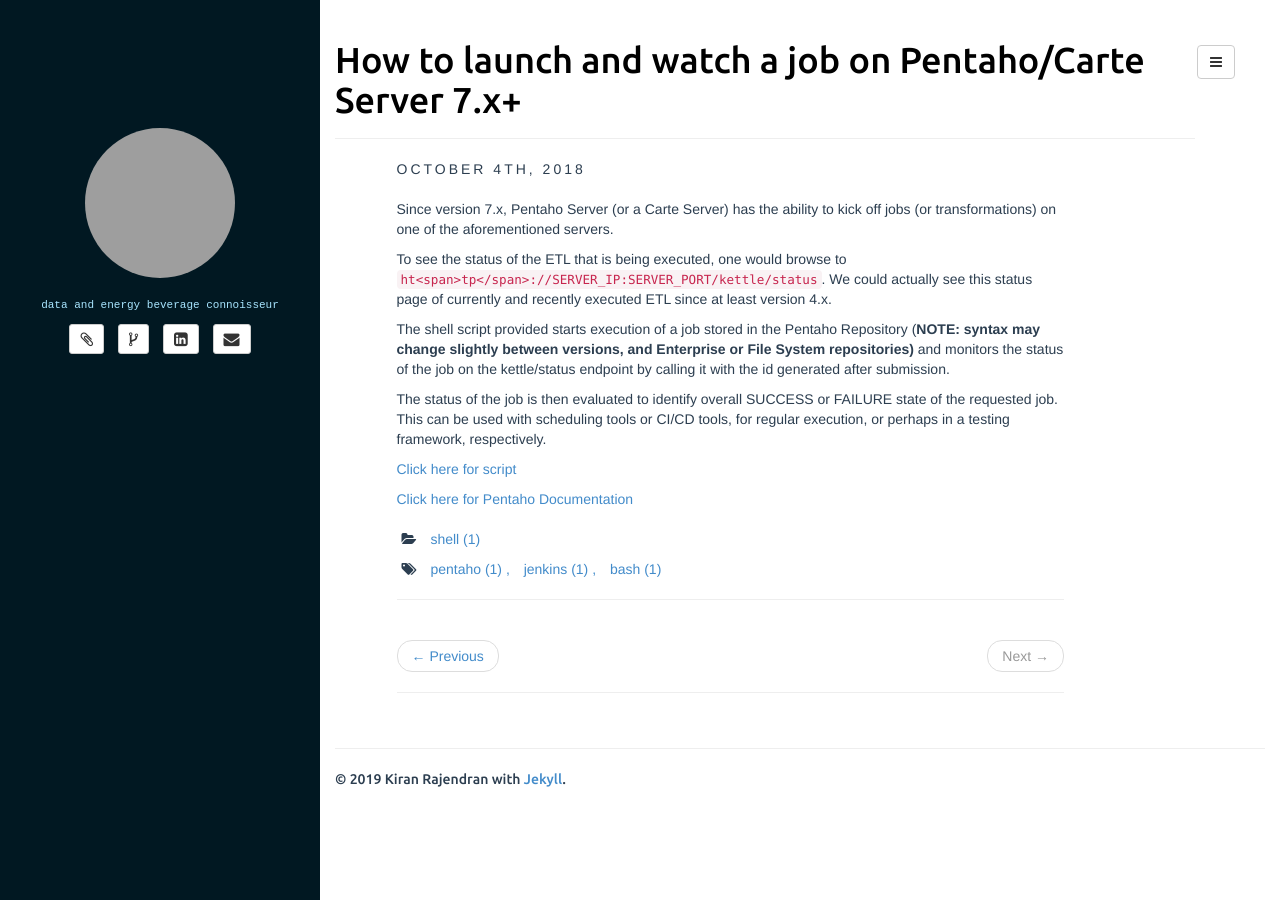
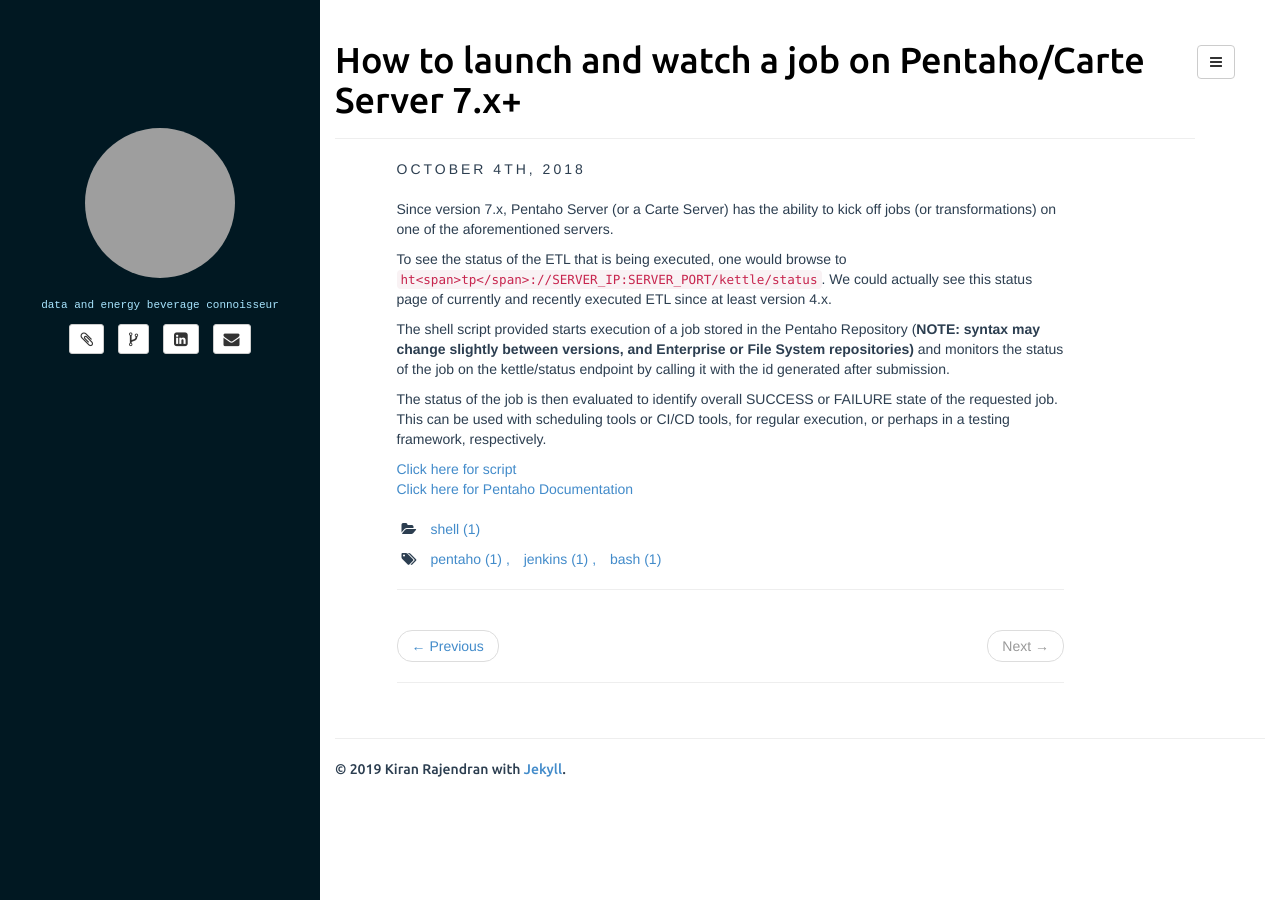
Before and after one commit to kiranrajendran/kiranrajendran.github.io, a Jekyll site: the page built from _posts/2018-10-04-pentaho-api-runJob.md, in a window 1280 px wide. Built offline with Jekyll 4.4.1, drawn with Linux system fonts in a browser that asks for light colours; comment, search, counter and statistics services are not loaded; grey boxes are pictures that could not be loaded.

```diff
--- a/_posts/2018-10-04-pentaho-api-runJob.md
+++ b/_posts/2018-10-04-pentaho-api-runJob.md
@@ -16,4 +16,4 @@ The shell script provided starts execution of a job stored in the Pentaho Reposi
 The status of the job is then evaluated to identify overall SUCCESS or FAILURE state of the requested job. This can be used with scheduling tools or CI/CD tools, for regular execution, or perhaps in a testing framework, respectively.
 
 <a href="https://github.com/kiranrajendran/krghio/blob/master/j_run_something_main.sh" target="_blank">Click here for script</a>
-<p><a href="http://help.pentaho.com" target="_blank">Click here for Pentaho Documentation</a>
+<a href="http://help.pentaho.com" target="_blank">Click here for Pentaho Documentation</a>
```
